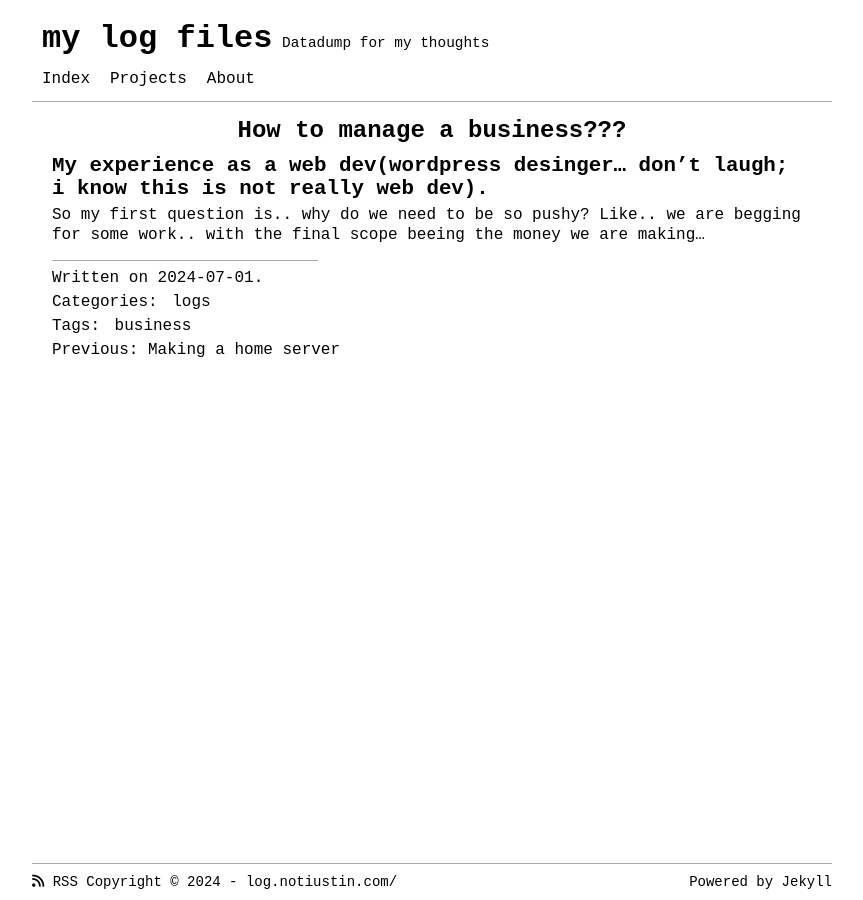
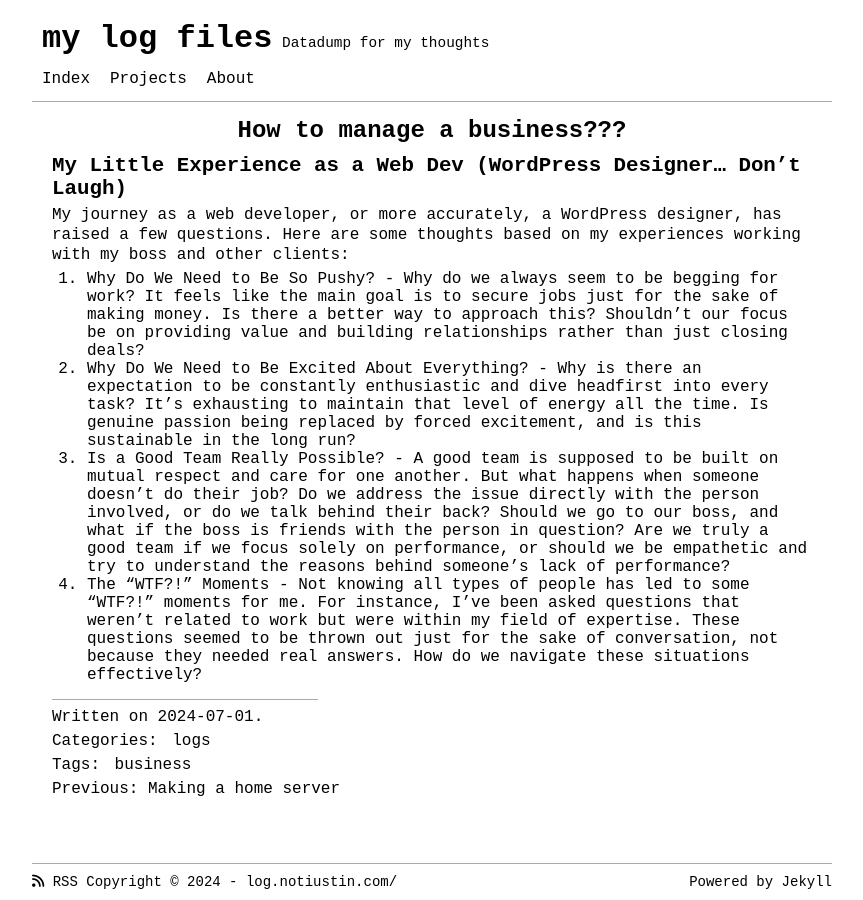
Before and after one commit to UnD37970UnD/-blog, a Jekyll site: the page built from _posts/logs/2024-07-01-how-to-manage-a-business.markdown, in a window 1280 px wide. Shown: the whole page, without its empty margins (208-1071 px from the left). Built offline with Jekyll 4.4.1, drawn with Linux system fonts in a browser that asks for light colours; nearby versions of some CDN libraries.

Commit message:
edit post 01.07.2024

```diff
--- a/_posts/logs/2024-07-01-how-to-manage-a-business.markdown
+++ b/_posts/logs/2024-07-01-how-to-manage-a-business.markdown
@@ -6,5 +6,11 @@ categories: [logs]
 tags: [business]
 ---
 
-## My experience as a web dev(wordpress desinger... don't laugh; i know this is not really web dev).
-So my first question is.. why do we need to be so pushy? Like.. we are begging for some work.. with the final scope beeing the money we are making...
+## My Little Experience as a Web Dev (WordPress Designer... Don't Laugh)
+
+My journey as a web developer, or more accurately, a WordPress designer, has raised a few questions. Here are some thoughts based on my experiences working with my boss and other clients:
+
+1. Why Do We Need to Be So Pushy? - Why do we always seem to be begging for work? It feels like the main goal is to secure jobs just for the sake of making money. Is there a better way to approach this? Shouldn't our focus be on providing value and building relationships rather than just closing deals?
+2. Why Do We Need to Be Excited About Everything? - Why is there an expectation to be constantly enthusiastic and dive headfirst into every task? It's exhausting to maintain that level of energy all the time. Is genuine passion being replaced by forced excitement, and is this sustainable in the long run?
+3. Is a Good Team Really Possible? - A good team is supposed to be built on mutual respect and care for one another. But what happens when someone doesn't do their job? Do we address the issue directly with the person involved, or do we talk behind their back? Should we go to our boss, and what if the boss is friends with the person in question? Are we truly a good team if we focus solely on performance, or should we be empathetic and try to understand the reasons behind someone's lack of performance?
+4. The "WTF?!" Moments - Not knowing all types of people has led to some "WTF?!" moments for me. For instance, I've been asked questions that weren't related to work but were within my field of expertise. These questions seemed to be thrown out just for the sake of conversation, not because they needed real answers. How do we navigate these situations effectively?
```
